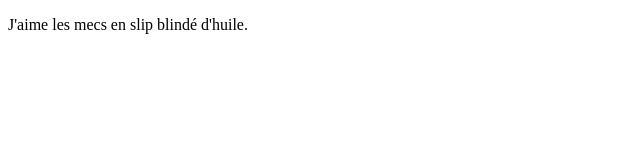
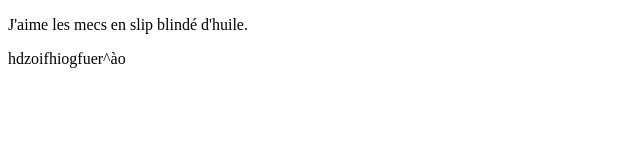
Before and after one commit to amelierevel/gitleretour, a plain HTML site: page index.html in a window 1280 px wide. Shown: the whole page, without its empty margins (0-640 px from the left). Drawn offline with Linux system fonts and the light colour scheme.

Commit message:
paragraphe

```diff
--- a/index.html
+++ b/index.html
@@ -16,5 +16,6 @@
     <!-- Fin partie Thomas -->
     <!-- Partie James -->
     <!-- Fin partie James -->
+    <p>hdzoifhiogfuer^ào</p>
 </body>
 </html>
```
